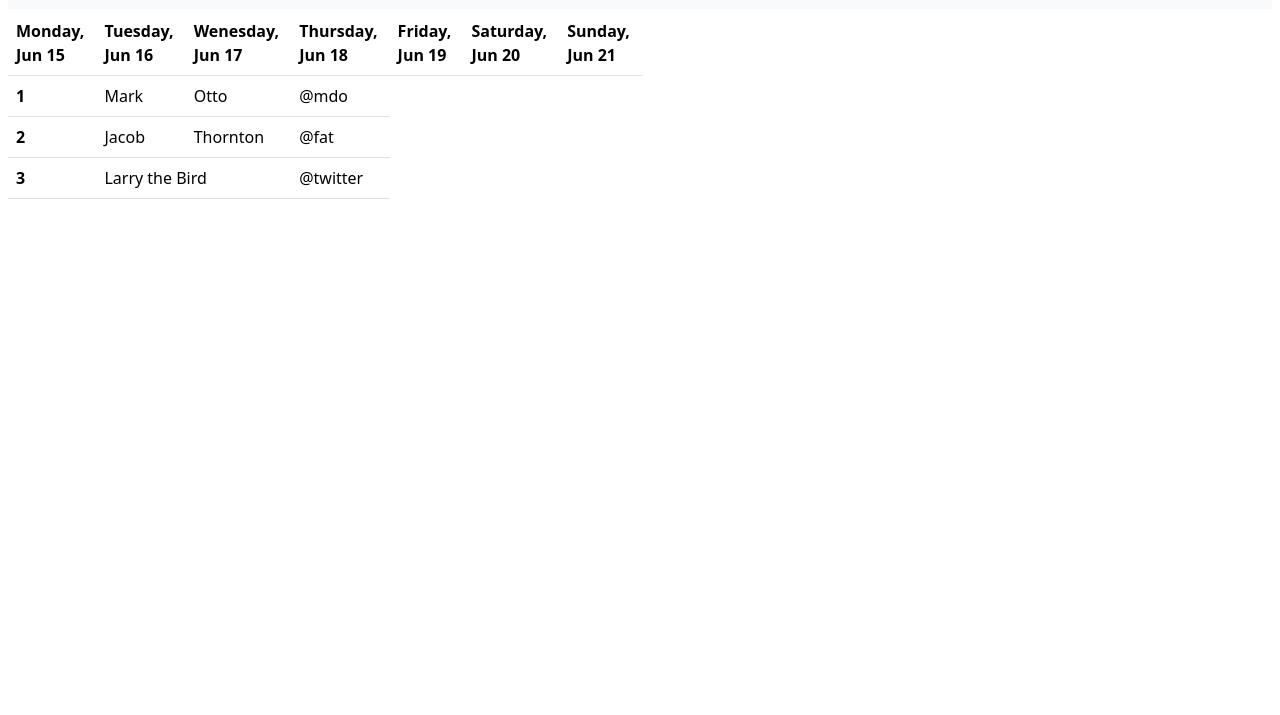
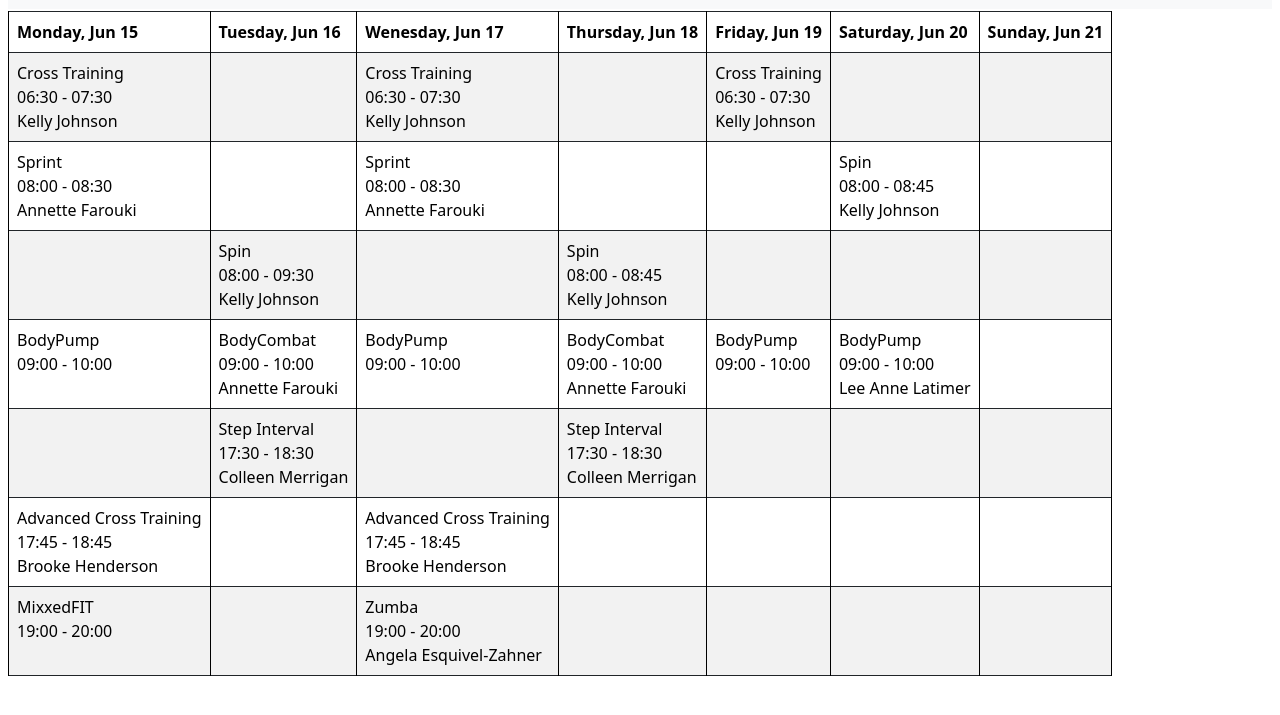
Before and after one commit to JacobWesthoff04/Bootstrap-Fitness, a plain HTML site: page classes.html in a window 1280 px wide. Shown: the part 67-782 px from the top of the page. Drawn offline with Linux system fonts and the light colour scheme.

Commit message:
Table Complete

```diff
--- a/classes.html
+++ b/classes.html
@@ -37,7 +37,7 @@
     </nav>
 
     <!-- Table -->
-        <table class="table">
+    <table class="table table-striped table-bordered border-primary">
         <thead>
             <tr>
                 <th scope="col">Monday, Jun 15</th>
@@ -50,22 +50,222 @@
             </tr>
         </thead>
         <tbody>
+            <!-- ROW 1 -->
             <tr>
-                    <th scope="row">1</th>
-                    <td>Mark</td>
-                    <td>Otto</td>
-                    <td>@mdo</td>
+                <td>Cross Training
+                    <br>06:30 - 07:30
+                    <br>Kelly Johnson
+                </td>
+                <td>
+                    <br>
+                    <br>
+                </td>
+                <td>Cross Training
+                    <br>06:30 - 07:30
+                    <br>Kelly Johnson
+                </td>
+                <td>
+                    <br>
+                    <br>
+                </td>
+                <td>Cross Training
+                    <br>06:30 - 07:30
+                    <br>Kelly Johnson
+                </td>
+                <td>
+                    <br>
+                    <br>
+                </td>
+                <td>
+                    <br>
+                    <br>
+                </td>
             </tr>
+            <!-- ROW 2 -->
             <tr>
-                    <th scope="row">2</th>
-                    <td>Jacob</td>
-                    <td>Thornton</td>
-                    <td>@fat</td>
+                <td>Sprint
+                    <br>08:00 - 08:30
+                    <br>Annette Farouki
+                </td>
+                <td>
+                    <br>
+                    <br>
+                </td>
+                <td>Sprint
+                    <br>08:00 - 08:30
+                    <br>Annette Farouki
+                </td>
+                <td>
+                    <br>
+                    <br>
+                </td>
+                <td>
+                    <br>
+                    <br>
+                </td>
+                <td>Spin
+                    <br>08:00 - 08:45
+                    <br>Kelly Johnson
+                </td>
+                <td>
+                    <br>
+                    <br>
+                </td>
             </tr>
+            <!-- ROW 3 -->
             <tr>
-                    <th scope="row">3</th>
-                    <td colspan="2">Larry the Bird</td>
-                    <td>@twitter</td>
+                <td>
+                    <br>
+                    <br>
+                </td>
+                <td>Spin
+                    <br>08:00 - 09:30
+                    <br>Kelly Johnson
+                </td>
+                <td>
+                    <br>
+                    <br>
+                </td>
+                <td>Spin
+                    <br>08:00 - 08:45
+                    <br>Kelly Johnson
+                </td>
+                <td>
+                    <br>
+                    <br>
+                </td>
+                <td>
+                    <br>
+                    <br>
+                </td>
+                <td>
+                    <br>
+                    <br>
+                </td>
+            </tr>
+            <!-- ROW 4 -->
+            <tr>
+                <td>BodyPump
+                    <br>09:00 - 10:00
+                    <br>
+                </td>
+                <td>BodyCombat
+                    <br>09:00 - 10:00
+                    <br>Annette Farouki
+                </td>
+                <td>BodyPump
+                    <br>09:00 - 10:00
+                    <br>
+                </td>
+                <td>BodyCombat
+                    <br>09:00 - 10:00
+                    <br>Annette Farouki
+                </td>
+                <td>BodyPump
+                    <br>09:00 - 10:00
+                    <br>
+                </td>
+                <td>BodyPump
+                    <br>09:00 - 10:00
+                    <br>Lee Anne Latimer
+                </td>
+                <td>
+                    <br>
+                    <br>
+                </td>
+            </tr>
+            <!-- ROW 5 -->
+            <tr>
+                <td>
+                    <br>
+                    <br>
+                </td>
+                <td>Step Interval
+                    <br>17:30 - 18:30
+                    <br>Colleen Merrigan
+                </td>
+                <td>
+                    <br>
+                    <br>
+                </td>
+                <td>Step Interval
+                    <br>17:30 - 18:30
+                    <br>Colleen Merrigan
+                </td>
+                <td>
+                    <br>
+                    <br>
+                </td>
+                <td>
+                    <br>
+                    <br>
+                </td>
+                <td>
+                    <br>
+                    <br>
+                </td>
+            </tr>
+            <!-- ROW 6 -->
+            <tr>
+                <td>Advanced Cross Training
+                    <br>17:45 - 18:45
+                    <br>Brooke Henderson
+                </td>
+                <td>
+                    <br>
+                    <br>
+                </td>
+                <td>Advanced Cross Training
+                    <br>17:45 - 18:45
+                    <br>Brooke Henderson
+                </td>
+                <td>
+                    <br>
+                    <br>
+                </td>
+                <td>
+                    <br>
+                    <br>
+                </td>
+                <td>
+                    <br>
+                    <br>
+                </td>
+                <td>
+                    <br>
+                    <br>
+                </td>
+            </tr>
+            <!-- ROW 7 -->
+            <tr>
+                <td>MixxedFIT
+                    <br>19:00 - 20:00
+                    <br>
+                </td>
+                <td>
+                    <br>
+                    <br>
+                </td>
+                <td>Zumba
+                    <br>19:00 - 20:00
+                    <br>Angela Esquivel-Zahner
+                </td>
+                <td>
+                    <br>
+                    <br>
+                </td>
+                <td>
+                    <br>
+                    <br>
+                </td>
+                <td>
+                    <br>
+                    <br>
+                </td>
+                <td>
+                    <br>
+                    <br>
+                </td>
             </tr>
         </tbody>
     </table>
--- a/styles.css
+++ b/styles.css
@@ -11,3 +11,7 @@
     display: grid;
     justify-content: center;
 }
+
+.cols {
+    padding: 25px 10px 5px 10px
+}
```
Also changed, not shown: classes-School_Laptop.html (deleted, +0 -11 lines), index-School_Laptop.html (deleted, +0 -11 lines), info-School_Laptop.html (deleted, +0 -11 lines), css/bootstrap.min.css. Lines whose indentation alone changed are shown as unchanged.
